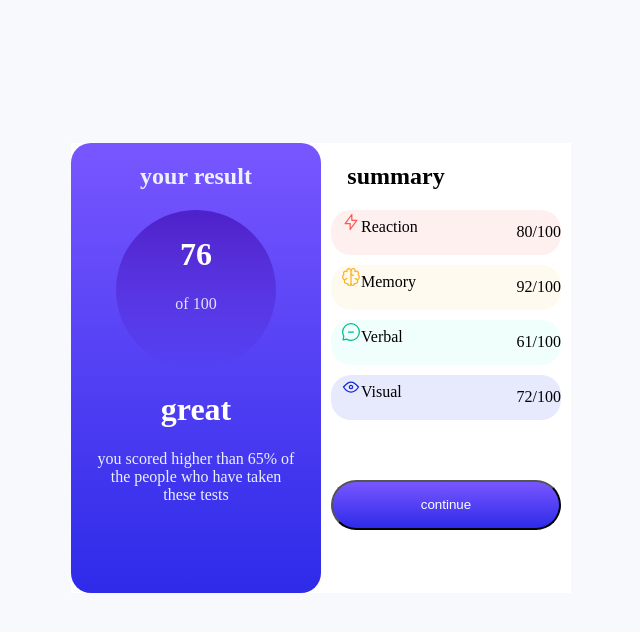
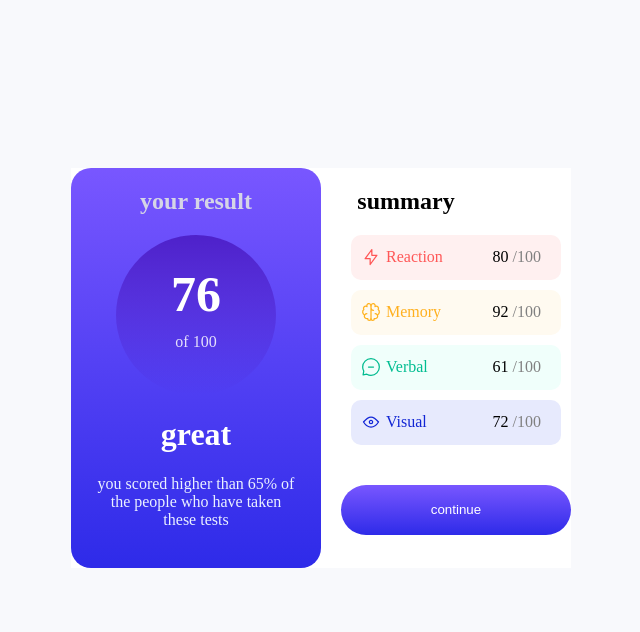
Before and after one commit to gigalataria/results-summary-component-, a plain HTML site: page index.html in a window 1280 px wide. Shown: the whole page, without its empty margins (319-959 px from the left). Drawn offline with Linux system fonts and the light colour scheme.

Commit message:
Add files via upload

```diff
--- a/index.html
+++ b/index.html
@@ -25,25 +25,25 @@
           <p class="p-3">
             <img src="assets/images/icon-reaction.svg" alt="" />Reaction
           </p>
-          <p>80/100</p>
+          <p class="p-7">80 <span>/100</span></p>
         </div>
         <div class="div-6">
           <p class="p-4">
             <img src="assets/images/icon-memory.svg" alt="" />Memory
           </p>
-          <p>92/100</p>
+          <p class="p-8">92 <span>/100</span></p>
         </div>
         <div class="div-7">
           <p class="p-5">
             <img src="assets/images/icon-verbal.svg" alt="" />Verbal
           </p>
-          <p>61/100</p>
+          <p class="p-9">61 <span>/100</span></p>
         </div>
         <div class="div-8">
           <p class="p-6">
             <img src="assets/images/icon-visual.svg" alt="" />Visual
           </p>
-          <p>72/100</p>
+          <p class="p-10">72 <span>/100</span></p>
         </div>
         <button>continue</button>
       </div>
--- a/style.css
+++ b/style.css
@@ -10,7 +10,8 @@ body {
   display: flex;
   justify-content: center;
   background-color: white;
-  height: 450px;
+  height: 400px;
+  width: 500px;
 }
 
 .div-2 {
@@ -21,19 +22,22 @@ body {
     hsl(241, 81%, 54%)
   );
   border-radius: 20px;
-  width: 250px;
+  width: 350px;
 }
 
 .h-1 {
-  color: hsl(221, 100%, 96%);
+  color: hsl(240, 26%, 87%);
 }
 
 .h-2 {
-  color: white;
+  color: rgb(255, 255, 255);
+  font-size: 50px;
+  margin: 25px;
 }
 
 .p-1 {
   color: rgba(255, 255, 255, 0.849);
+  margin-top: -15px;
 }
 
 .p-2 {
@@ -52,14 +56,16 @@ button {
   );
   width: 230px;
   color: white;
-  margin-top: 50px;
+  margin-top: 30px;
+  border: 0px;
 }
 
 .div-3 {
   background-color: white;
-  width: 250px;
+  width: 280px;
   border-radius: 20px;
   text-align: center;
+  padding-left: 20px;
 }
 
 .div-4 {
@@ -78,29 +84,40 @@ button {
 .p-3 {
   background-color: hsl(0, 100%, 97%);
   margin: 10px;
-  border-radius: 10px;
-  height: 40px;
+  color: hsl(0, 100%, 67%);
+  display: flex;
+  align-items: center;
+  gap: 5px;
 }
 
 .p-4 {
   margin: 10px;
   border-radius: 10px;
-  height: 40px;
   background-color: hsl(39, 100%, 97%);
+  color: hsl(39, 100%, 56%);
+  display: flex;
+  align-items: center;
+  gap: 5px;
 }
 
 .p-5 {
   margin: 10px;
   border-radius: 10px;
-  height: 40px;
   background-color: hsl(166, 100%, 97%);
+  color: hsl(166, 100%, 37%);
+  display: flex;
+  align-items: center;
+  gap: 5px;
 }
 
 .p-6 {
   margin: 10px;
   border-radius: 10px;
-  height: 40px;
   background-color: hsla(234, 85%, 95%);
+  color: hsl(234, 85%, 45%);
+  display: flex;
+  align-items: center;
+  gap: 5px;
 }
 
 .h-3 {
@@ -119,7 +136,7 @@ button {
   display: flex;
   justify-content: space-between;
   background-color: hsl(0, 100%, 97%);
-  border-radius: 20px;
+  border-radius: 10px;
   align-items: center;
   margin-top: 20px;
   margin: 10px;
@@ -131,7 +148,7 @@ button {
   justify-content: space-between;
   background-color: hsl(39, 100%, 97%);
   align-items: center;
-  border-radius: 20px;
+  border-radius: 10px;
   margin-top: 10px;
   margin: 10px;
   height: 45px;
@@ -142,7 +159,7 @@ button {
   justify-content: space-between;
   background-color: hsl(166, 100%, 97%);
   align-items: center;
-  border-radius: 20px;
+  border-radius: 10px;
   margin-top: 10px;
   margin: 10px;
   height: 45px;
@@ -153,8 +170,28 @@ button {
   justify-content: space-between;
   background-color: hsla(234, 85%, 95%);
   align-items: center;
-  border-radius: 20px;
+  border-radius: 10px;
   margin-top: 10px;
   margin: 10px;
   height: 45px;
 }
+
+.p-7 {
+  padding: 20px;
+}
+
+.p-8 {
+  padding: 20px;
+}
+
+.p-9 {
+  padding: 20px;
+}
+
+.p-10 {
+  padding: 20px;
+}
+
+span {
+  color: grey;
+}
```
